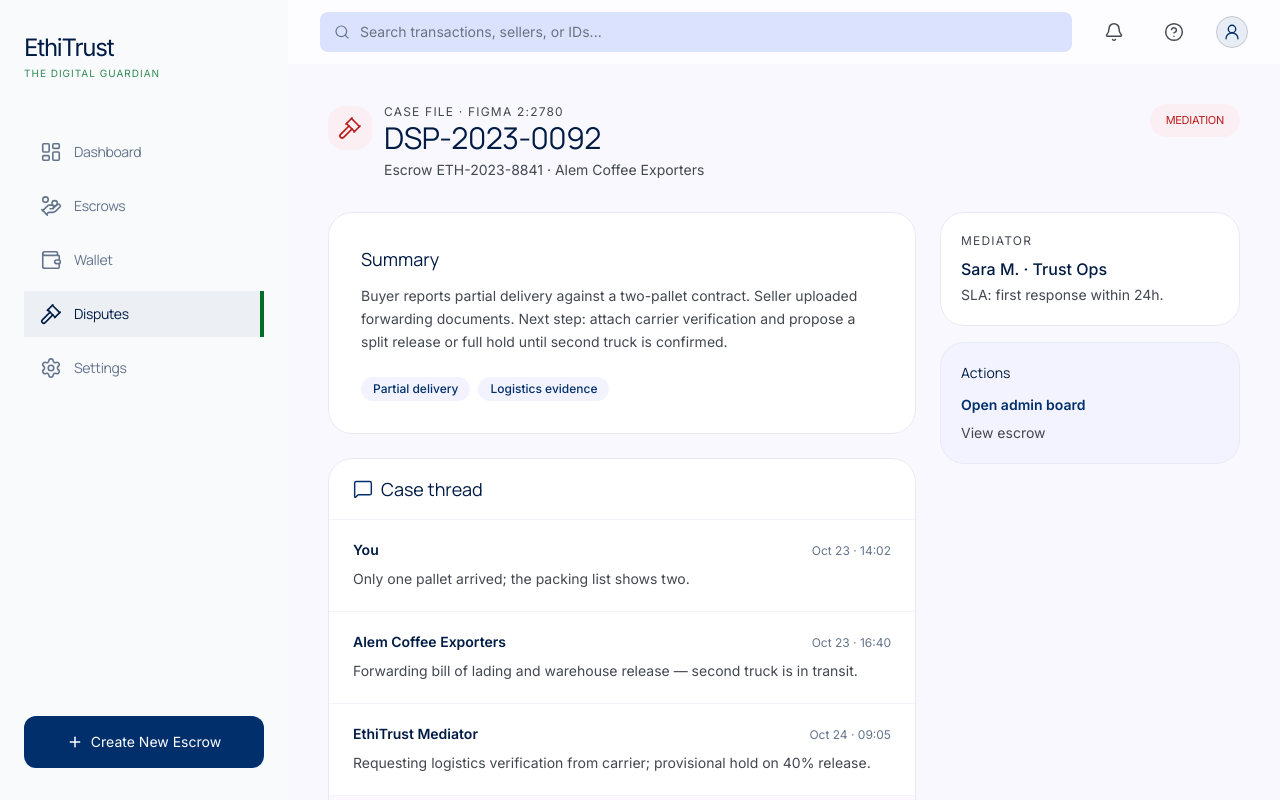
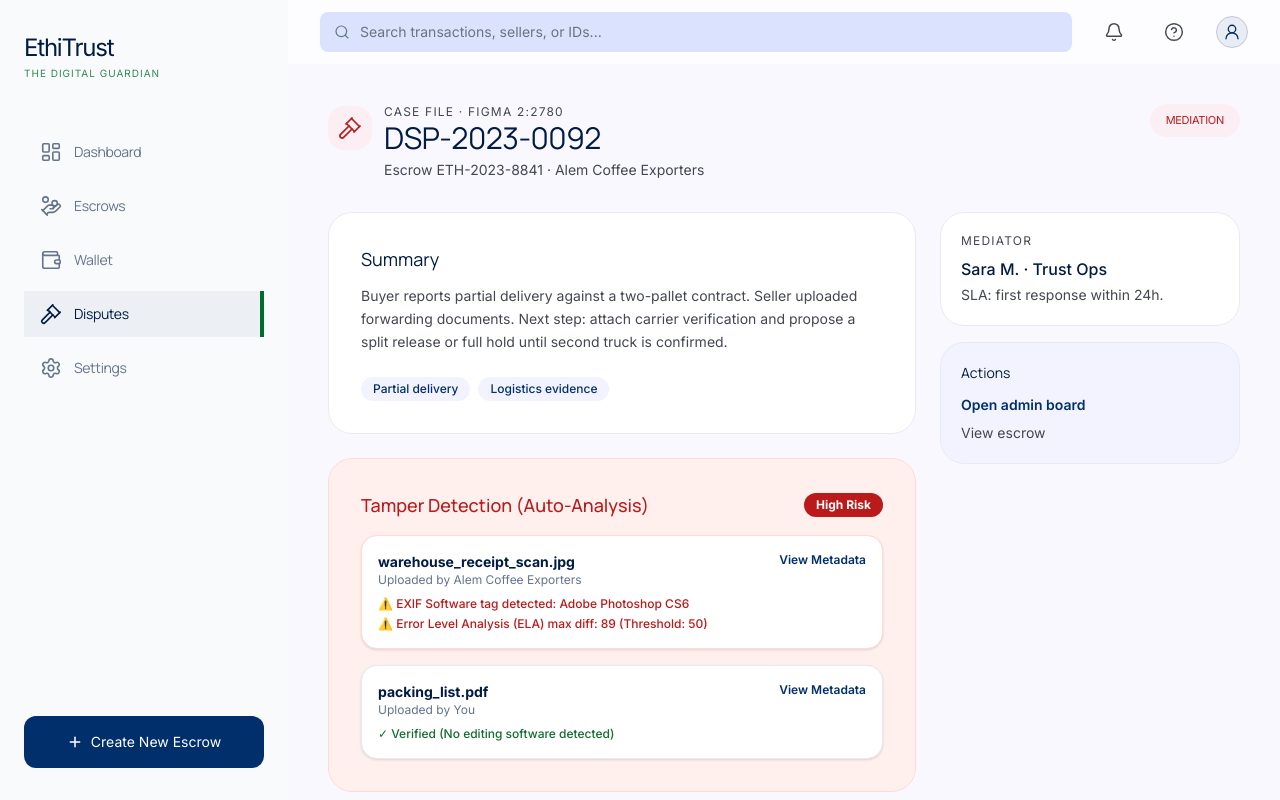
Before and after one commit to Ethitrust/frontend, a Next.js app: page /disputes/case-1 in a window 1280 px wide. Shown: the top 800 px of the page. Built offline with nearby package versions, Linux system fonts and the light colour scheme.

Commit message:
feat: implement API utility and add tamper detection UI to dispute case page

```diff
--- a/app/disputes/case-1/page.tsx
+++ b/app/disputes/case-1/page.tsx
@@ -38,6 +38,43 @@ export default function DisputeCasePage() {
             <div className="mt-6 flex flex-wrap gap-2">
               <span className="rounded-full bg-[#f2f3ff] px-3 py-1 text-xs font-medium text-[#002f6c]">Partial delivery</span>
               <span className="rounded-full bg-[#f2f3ff] px-3 py-1 text-xs font-medium text-[#002f6c]">Logistics evidence</span>
+            </div>
+          </section>
+
+          <section className="rounded-3xl border border-[#ffdad6] bg-[#fff0ee] p-6 sm:p-8">
+            <header className="mb-4 flex items-center justify-between">
+              <h2 className="font-heading text-lg font-medium text-[#ba1a1a]">Tamper Detection (Auto-Analysis)</h2>
+              <span className="rounded-full bg-[#ba1a1a] px-3 py-1 text-xs font-bold text-white">High Risk</span>
+            </header>
+            <div className="space-y-4">
+              <div className="flex flex-wrap items-start justify-between gap-4 rounded-2xl bg-white p-4 shadow-sm border border-[#ffdad6]">
+                <div className="space-y-2">
+                  <div>
+                    <p className="text-sm font-bold text-[#001b44]">warehouse_receipt_scan.jpg</p>
+                    <p className="text-xs text-[#64748b]">Uploaded by Alem Coffee Exporters</p>
+                  </div>
+                  <div className="space-y-1 text-xs text-[#ba1a1a]">
+                    <p className="flex items-center gap-1 font-medium">⚠️ EXIF Software tag detected: Adobe Photoshop CS6</p>
+                    <p className="flex items-center gap-1 font-medium">⚠️ Error Level Analysis (ELA) max diff: 89 (Threshold: 50)</p>
+                  </div>
+                </div>
+                <button type="button" className="text-xs font-semibold text-[#002f6c] underline-offset-2 hover:underline">
+                  View Metadata
+                </button>
+              </div>
+
+              <div className="flex flex-wrap items-start justify-between gap-4 rounded-2xl bg-white p-4 shadow-sm border border-[#e8eaf2]">
+                <div className="space-y-2">
+                  <div>
+                    <p className="text-sm font-bold text-[#001b44]">packing_list.pdf</p>
+                    <p className="text-xs text-[#64748b]">Uploaded by You</p>
+                  </div>
+                  <p className="text-xs font-medium text-[#146c2e]">✓ Verified (No editing software detected)</p>
+                </div>
+                <button type="button" className="text-xs font-semibold text-[#002f6c] underline-offset-2 hover:underline">
+                  View Metadata
+                </button>
+              </div>
             </div>
           </section>
 
--- /dev/null
+++ b/lib/api.ts
@@ -0,0 +1,24 @@
+const API_BASE_URL = process.env.NEXT_PUBLIC_API_URL || 'http://localhost:8000';
+
+export async function fetchApi(endpoint: string, options: RequestInit = {}) {
+  const url = `${API_BASE_URL}${endpoint}`;
+
+  const headers = {
+    'Content-Type': 'application/json',
+    ...options.headers,
+  };
+
+  const response = await fetch(url, { ...options, headers });
+
+  if (!response.ok) {
+    const errorBody = await response.text();
+    throw new Error(`API Error: ${response.status} ${response.statusText} - ${errorBody}`);
+  }
+
+  const contentType = response.headers.get("content-type");
+  if (contentType && contentType.includes("application/json")) {
+    return response.json();
+  }
+
+  return response.text();
+}
```
